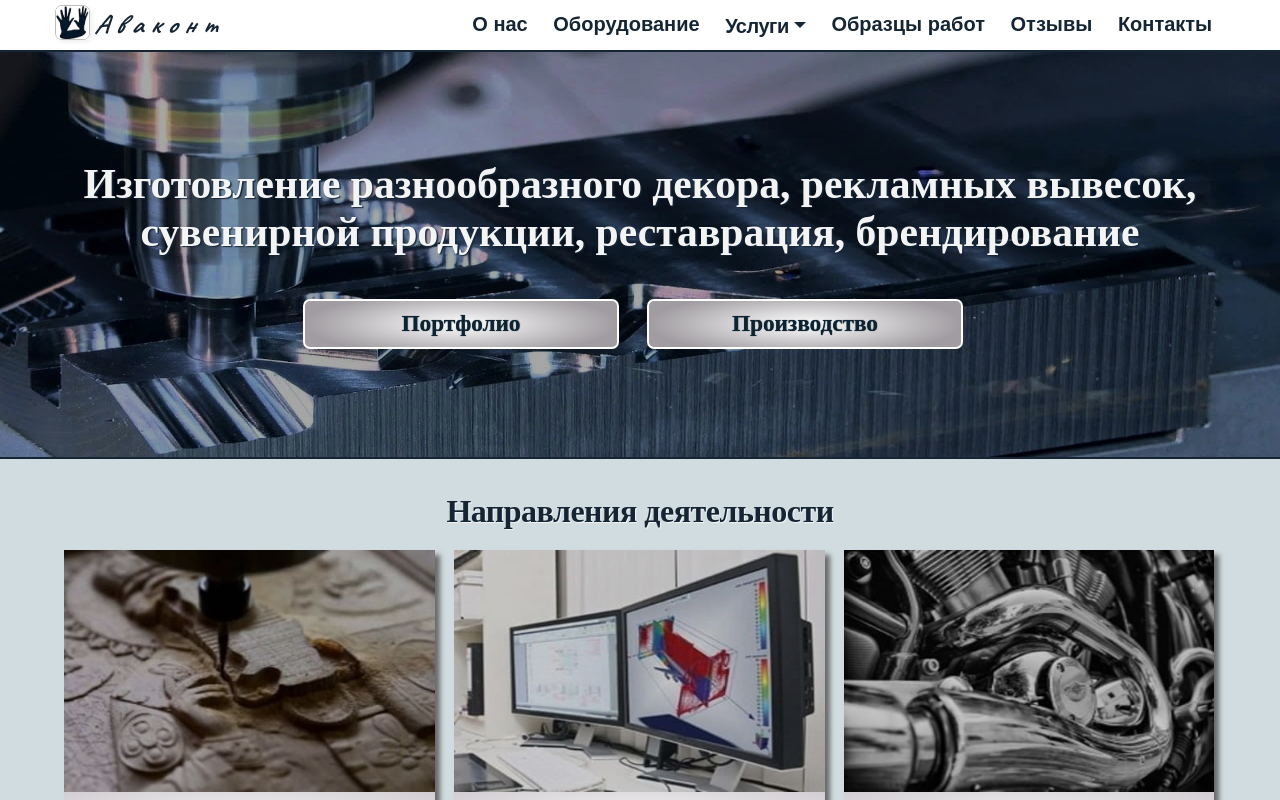
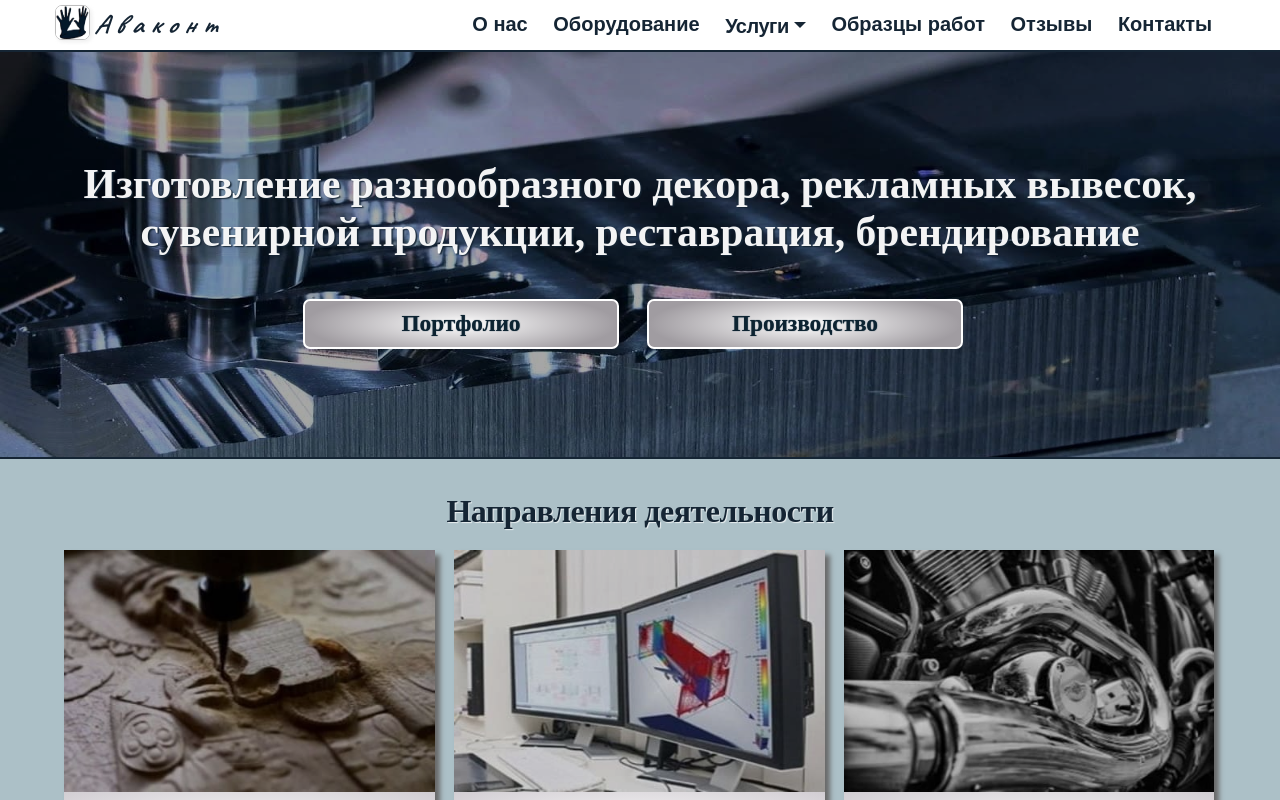
Before and after one commit to AnigalHub/Priamyeruki, a Vue app: page / in a window 1280 px wide. Shown: the top 800 px of the page. Built offline with nearby package versions, Linux system fonts and the light colour scheme.

Commit message:
добавлен фон у body

```diff
--- a/src/App.vue
+++ b/src/App.vue
@@ -111,12 +111,15 @@
   }
 </style>
 <style lang="scss">
+  body{
+    background: #acc0c7 !important;
+  }
   /*все страницы*/
   #app{
     height: 100%;
     margin: 0 !important;
     padding: 0 !important;
-    background: rgba(27, 82, 101, 0.2);
+    background: #acc0c7;
   }
   /*контейнер на блоки на всю площадь экрана*/
   .container-fluid{
```
